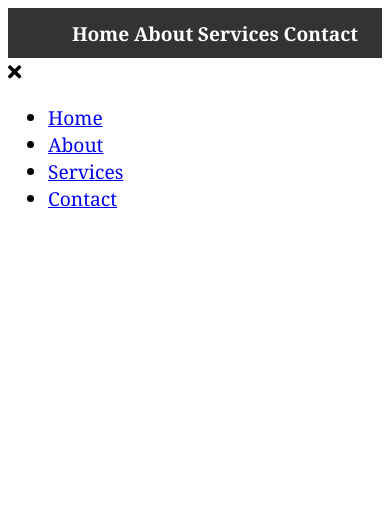
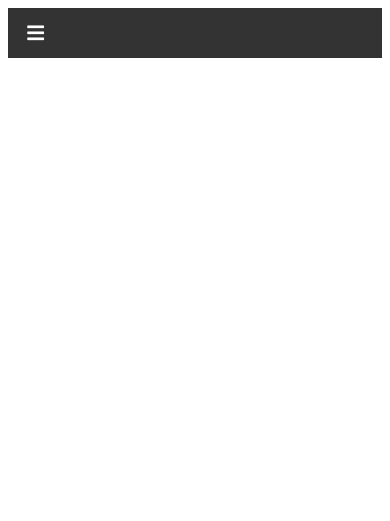
Before and after one commit to dougall12/navbar-resp, a plain HTML site: page index.html in a window 390 px wide. Drawn offline with Linux system fonts and the light colour scheme.

Commit message:
Responsive Nav with JS buttons & css transitions

```diff
--- a/app.js
+++ b/app.js
@@ -0,0 +1,15 @@
+const open = document.getElementById('openNav');
+const close = document.getElementById('closeNav');
+
+function openMenu() {
+  document.getElementById('small-nav').style.width = '50%';
+  document.getElementById('navbar').style.height = '0';
+}
+
+function closeMenu() {
+  document.getElementById('small-nav').style.width = '0';
+  document.getElementById('navbar').style.height = '50px';
+}
+
+open.addEventListener('click', openMenu);
+close.addEventListener('click', closeMenu);
--- a/index.html
+++ b/index.html
@@ -13,8 +13,8 @@
     <link rel="stylesheet" href="./style.css" type="text/css" />
   </head>
   <body>
-    <nav class="navbar">
-      <i class="fas fa-bars"></i>
+    <nav id="navbar" class="navbar">
+      <i class="fas fa-bars" id="openNav"></i>
       <ul class="navbar-list">
         <li><a href="#">Home</a></li>
         <li><a href="#">About</a></li>
@@ -23,8 +23,8 @@
       </ul>
     </nav>
 
-    <nav class="small-nav">
-      <i class="fas fa-times"></i>
+    <nav class="small-nav" id="small-nav">
+      <i class="fas fa-times" id="closeNav"></i>
       <ul class="small-nav-list">
         <li><a href="#">Home</a></li>
         <li><a href="#">About</a></li>
@@ -32,5 +32,7 @@
         <li><a href="#">Contact</a></li>
       </ul>
     </nav>
+
+    <script src="./app.js"></script>
   </body>
 </html>
--- a/style.css
+++ b/style.css
@@ -13,9 +13,10 @@ nav.navbar {
   margin: 0 auto;
   padding: 0 1em;
   background-color: #333;
+  transition: 1.2s ease-in-out;
 }
 
-nav.navbar i {
+nav.navbar i.fas.fa-bars {
   color: #fff;
   display: none;
 }
@@ -31,7 +32,7 @@ ul.navbar-list li {
   list-style-type: none;
 }
 
-ul.navbar-list li a {
+ul li a {
   text-decoration: none;
   color: #fff;
   font-weight: bold;
@@ -39,6 +40,50 @@ ul.navbar-list li a {
   display: inline-block;
 }
 
-ul.navbar-list li a:hover {
+ul li a:hover {
   transform: scale(1.2);
 }
+
+i:hover {
+  transform: scale(1.2);
+  cursor: pointer;
+}
+
+.small-nav {
+  display: flex;
+  flex-direction: column;
+  align-items: center;
+  height: 100vh;
+  width: 0;
+  overflow-x: hidden;
+  z-index: 1;
+  opacity: 0.9;
+  background-color: #333;
+  transition: 1.2s ease-in-out;
+}
+
+nav.small-nav i {
+  color: #fff;
+  align-self: flex-end;
+}
+
+nav.small-nav ul {
+  display: flex;
+  flex-direction: column;
+  align-content: center;
+  justify-content: space-between;
+  height: 50vh;
+}
+
+nav.small-nav ul li {
+  list-style-type: none;
+}
+
+@media (max-width: 568px) {
+  nav.navbar i.fas.fa-bars {
+    display: inline;
+  }
+  nav.navbar ul {
+    display: none;
+  }
+}
```
